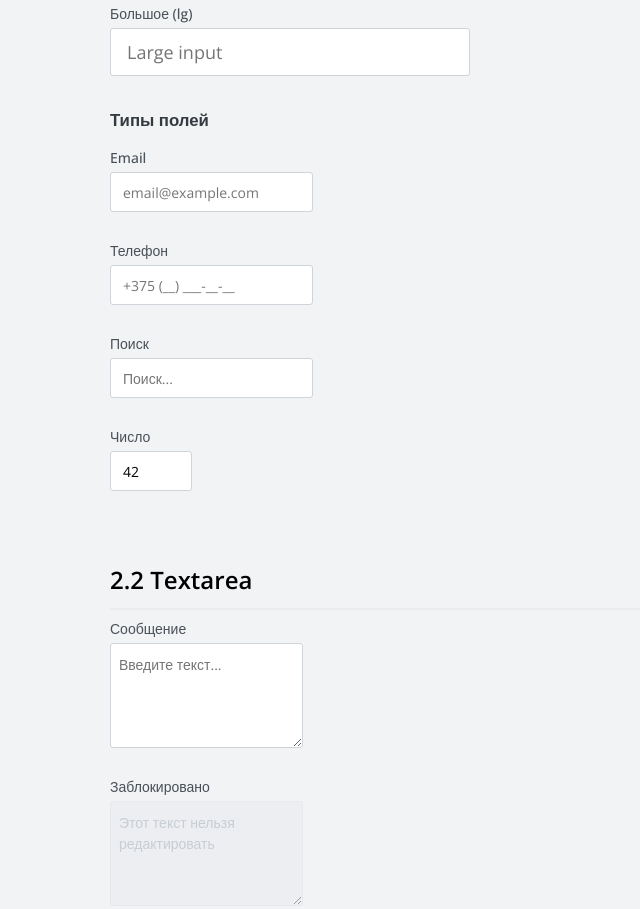
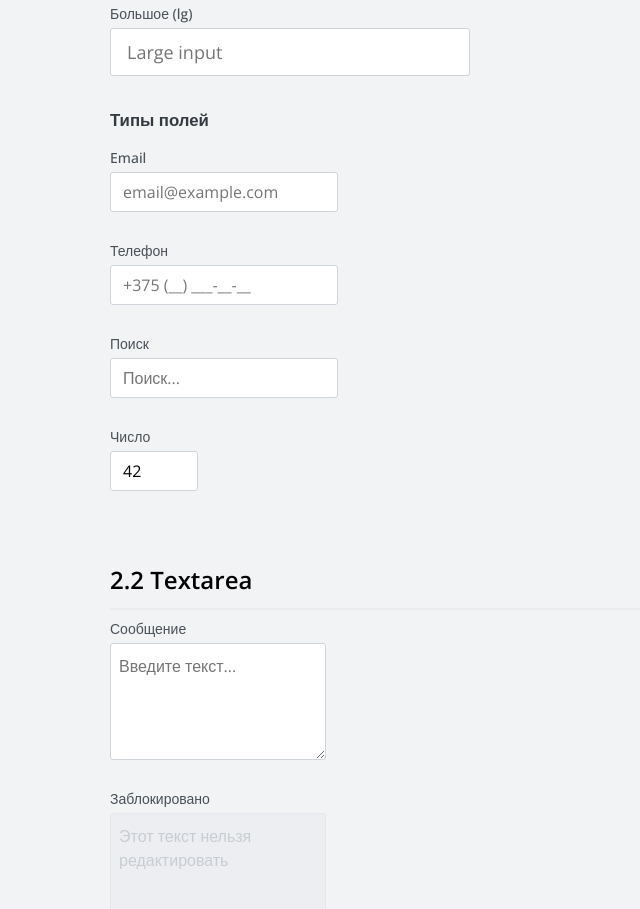
Before and after one commit to elitstroy/skladna-layout, a website built with Vite: page src/view/ui-kit-forms.html in a window 1280 px wide. Shown: the part 4809-5718 px from the top of the page, without its empty margins (0-640 px from the left). Built offline with nearby package versions, Linux system fonts and the light colour scheme.

Commit message:
fix: уточнён размер шрифта в формах
- Заменено свойство `font-size` с `inherit` на переменную `$font-size-base`
- Обеспечена консистентность размеров шрифта во всех элементах форм
- Улучшена читаемость и единообразие интерфейса

```diff
--- a/src/assets/styles/components/_forms.scss
+++ b/src/assets/styles/components/_forms.scss
@@ -40,7 +40,7 @@
   border-radius: $radius-sm;
   height: $control-height-md;
   padding: 0 $form-padding-x-md;
-  font-size: inherit;
+  font-size: $font-size-base;
   line-height: $line-height-none;
   transition: $transition-base;
   touch-action: manipulation;
@@ -72,7 +72,7 @@
   border: 1px solid $color-gray-400;
   border-radius: $radius-sm;
   padding: $form-padding-y-sm $form-padding-x-sm;
-  font-size: inherit;
+  font-size: $font-size-base;
   line-height: $line-height-normal;
   transition: $transition-base;
   touch-action: manipulation;
```
